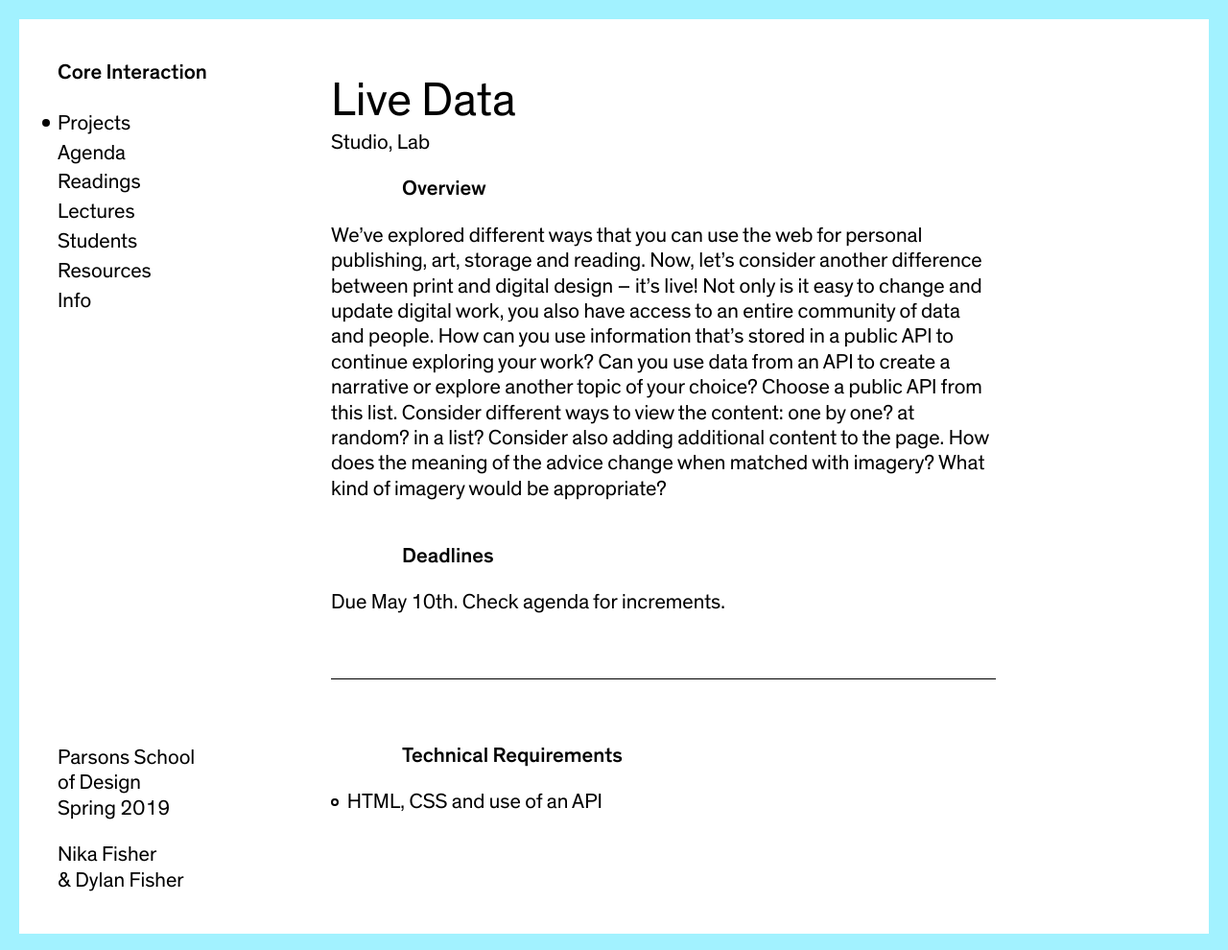
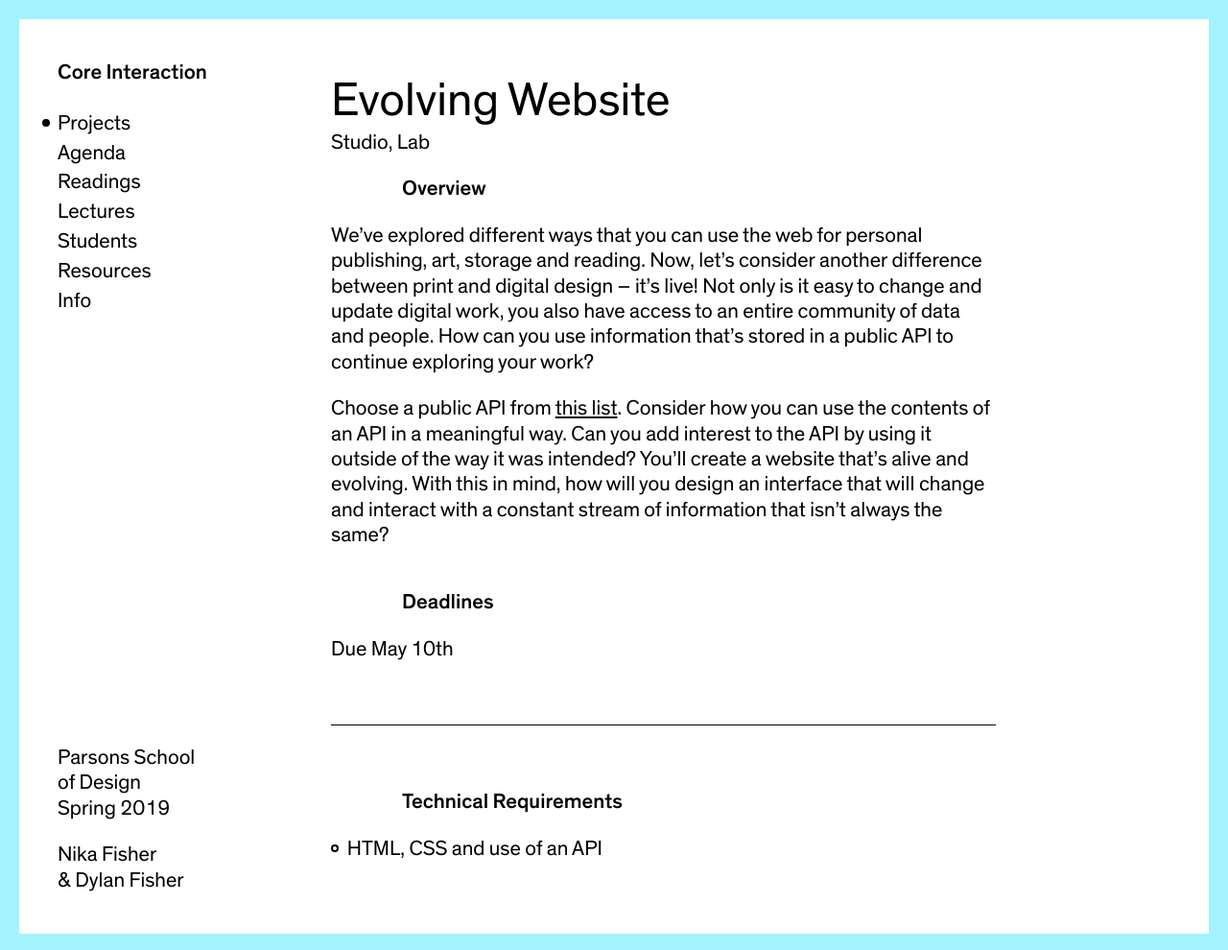
Before and after one commit to dylanfisher/ci19, a Jekyll site: the page built from _projects/live-data.md, in a window 1280 px wide and 990 px high. Shown: the whole window at 96% size. Built offline with Jekyll 4.4.1, drawn with Linux system fonts in a browser that asks for light colours.

Commit message:
Add agenda

```diff
--- a/_projects/live-data.md
+++ b/_projects/live-data.md
@@ -1,5 +1,5 @@
 ---
-title:            Live Data
+title:            Evolving Website
 date:             2019-01-21 00:00:00 -0500
 index:            5
 categories:       Studio Lab
@@ -7,11 +7,13 @@ categories:       Studio Lab
 ---
 
 ### Overview
-We’ve explored different ways that you can use the web for personal publishing, art, storage and reading. Now, let’s consider another difference between print and digital design – it’s live! Not only is it easy to change and update digital work, you also have access to an entire community of data and people. How can you use information that’s stored in a public API to continue exploring your work? Can you use data from an API to create a narrative or explore another topic of your choice? Choose a public API from this list. Consider different ways to view the content: one by one? at random? in a list? Consider also adding additional content to the page. How does the meaning of the advice change when matched with imagery? What kind of imagery would be appropriate?
+We’ve explored different ways that you can use the web for personal publishing, art, storage and reading. Now, let’s consider another difference between print and digital design – it’s live! Not only is it easy to change and update digital work, you also have access to an entire community of data and people. How can you use information that’s stored in a public API to continue exploring your work?
+
+Choose a public API from [this list](https://github.com/toddmotto/public-apis). Consider how you can use the contents of an API in a meaningful way. Can you add interest to the API by using it outside of the way it was intended? You&rsquo;ll create a website that's alive and evolving. With this in mind, how will you design an interface that will change and interact with a constant stream of information that isn&rsquo;t always the same?
 
 ### Deadlines
 
-Due May 10th. Check agenda for increments.
+Due May 10th
 
 ---
 
```
Also changed, not shown: _agendas/week-10.md (+2 -1 lines), _agendas/week-11.md (added, +18 -0 lines).
